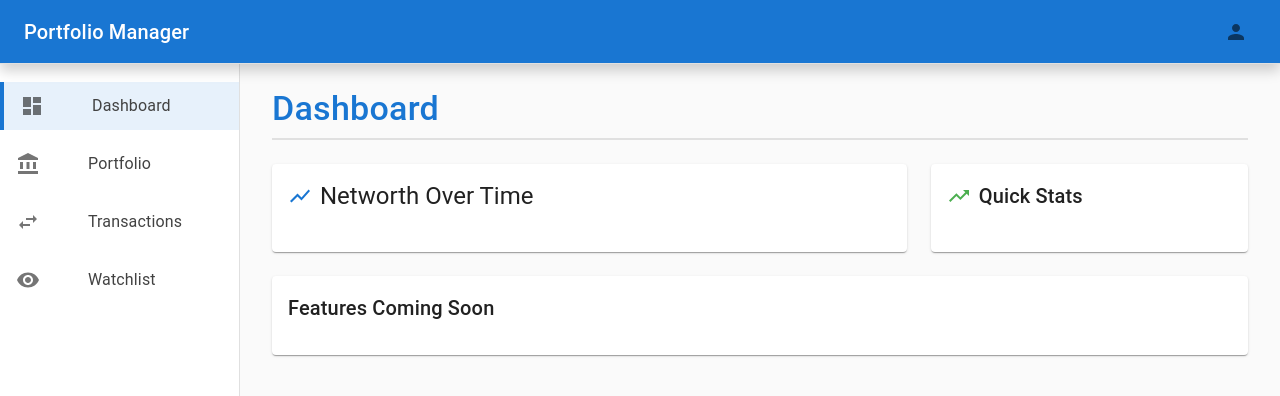
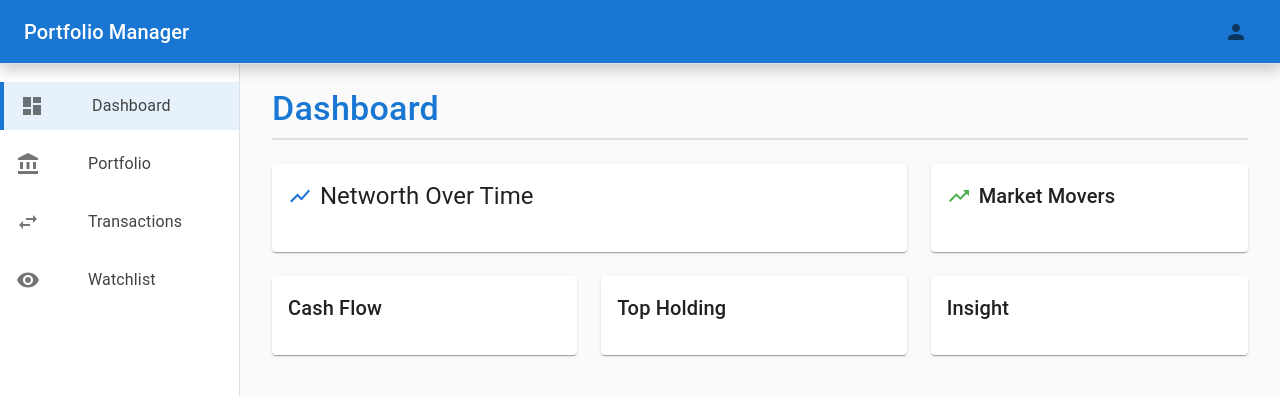
Before and after one commit to e-p-l/portfolio-manager-team14, a React (Create React App) app in the folder client/: page / in a window 1280 px wide. Shown: the top 396 px of the page. Built offline with nearby package versions, Linux system fonts and the light colour scheme; the HTML template or start-up script is replaced by a standard one.

Commit message:
feat: ui improvement

```diff
--- a/client/src/pages/Dashboard.tsx
+++ b/client/src/pages/Dashboard.tsx
@@ -22,8 +22,9 @@ const Dashboard: React.FC = () => {
         Dashboard
       </Typography>
 
+      {/* First row - 2:1 ratio */}
       <Box display="flex" flexDirection={{ xs: 'column', md: 'row' }} gap={3}>
-        {/* Portfolio Overview */}
+        {/* Portfolio Overview - Takes 2/3 of the space */}
         <Box flex={{ xs: 1, md: 2 }}>
           <Card>
             <CardContent>
@@ -36,36 +37,62 @@ const Dashboard: React.FC = () => {
               <Typography variant="body1" color="text.secondary" paragraph>
 
               </Typography>
-
             </CardContent>
           </Card>
         </Box>
 
-        {/* Quick Stats */}
+        {/* Market Movers - Takes 1/3 of the space */}
         <Box flex={{ xs: 1, md: 1 }}>
           <Card>
             <CardContent>
               <Box display="flex" alignItems="center" mb={2}>
                 <TrendingUp sx={{ mr: 1, color: '#4caf50' }} />
                 <Typography variant="h6">
-                  Quick Stats
+                  Market Movers
                 </Typography>
               </Box>
-
             </CardContent>
           </Card>
         </Box>
       </Box>
 
-      {/* Features Coming Soon */}
-      <Box mt={3}>
+      {/* Second row - Split to match first row's alignment */}
+      <Box display="flex" flexDirection={{ xs: 'column', md: 'row' }} gap={3} mt={3}>
+        {/* Left section - Takes 2/3 of space to match "Networth Over Time" */}
+        <Box flex={{ xs: 1, md: 2 }} display="flex" gap={3}>
+          {/* Cash Flow - Takes 1/2 of the left section (1/3 of total) */}
+          <Box flex={1}>
             <Card>
               <CardContent>
                 <Typography variant="h6" gutterBottom>
-              Features Coming Soon
+                  Cash Flow
                 </Typography>
               </CardContent>
             </Card>
+          </Box>
+
+          {/* Top Holding - Takes 1/2 of the left section (1/3 of total) */}
+          <Box flex={1}>
+            <Card>
+              <CardContent>
+                <Typography variant="h6" gutterBottom>
+                  Top Holding
+                </Typography>
+              </CardContent>
+            </Card>
+          </Box>
+        </Box>
+
+        {/* Right section - Takes 1/3 of space to match "Market Movers" */}
+        <Box flex={{ xs: 1, md: 1 }}>
+          <Card>
+            <CardContent>
+              <Typography variant="h6" gutterBottom>
+                Insight
+              </Typography>
+            </CardContent>
+          </Card>
+        </Box>
       </Box>
     </>
   );
```
Lines whose indentation alone changed are shown as unchanged.
